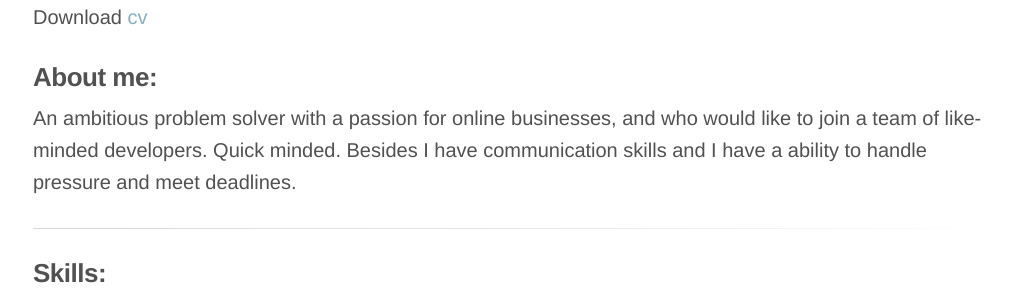
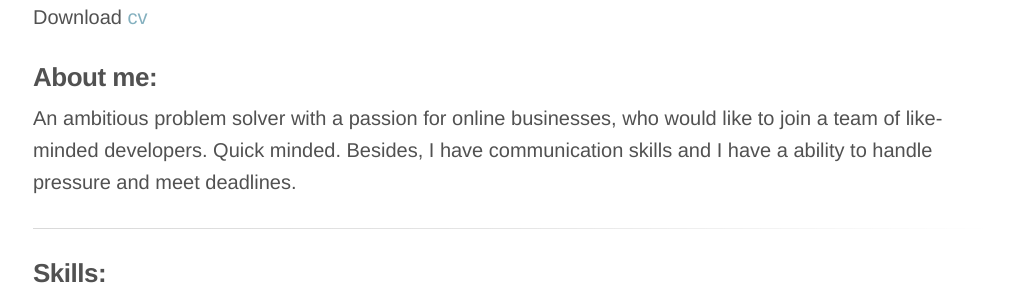
Before and after one commit to vlasikhin/vlasikhin.github.io, a Jekyll site: the page built from en.md, in a window 1280 px wide and 900 px high. Shown: the part 331-631 px from the top of the window, without its empty margins (127-1139 px from the left). Built offline with Jekyll 4.4.1, drawn with Linux system fonts in a browser that asks for light colours.

Commit message:
fix cv pages

```diff
--- a/en.md
+++ b/en.md
@@ -9,9 +9,9 @@ Download [cv](/files/cv_ror_vlasikhin.pdf)
 ### About me:
 
 An ambitious problem solver with a passion for online businesses,
-and who would like to join a team of like-minded developers.
+who would like to join a team of like-minded developers.
 Quick minded.
-Besides I have communication skills and I have a ability to handle pressure and meet deadlines.
+Besides, I have communication skills and I have a ability to handle pressure and meet deadlines.
 
 ***
 
```
Also changed, not shown: ru.md (+1 -1 lines).
